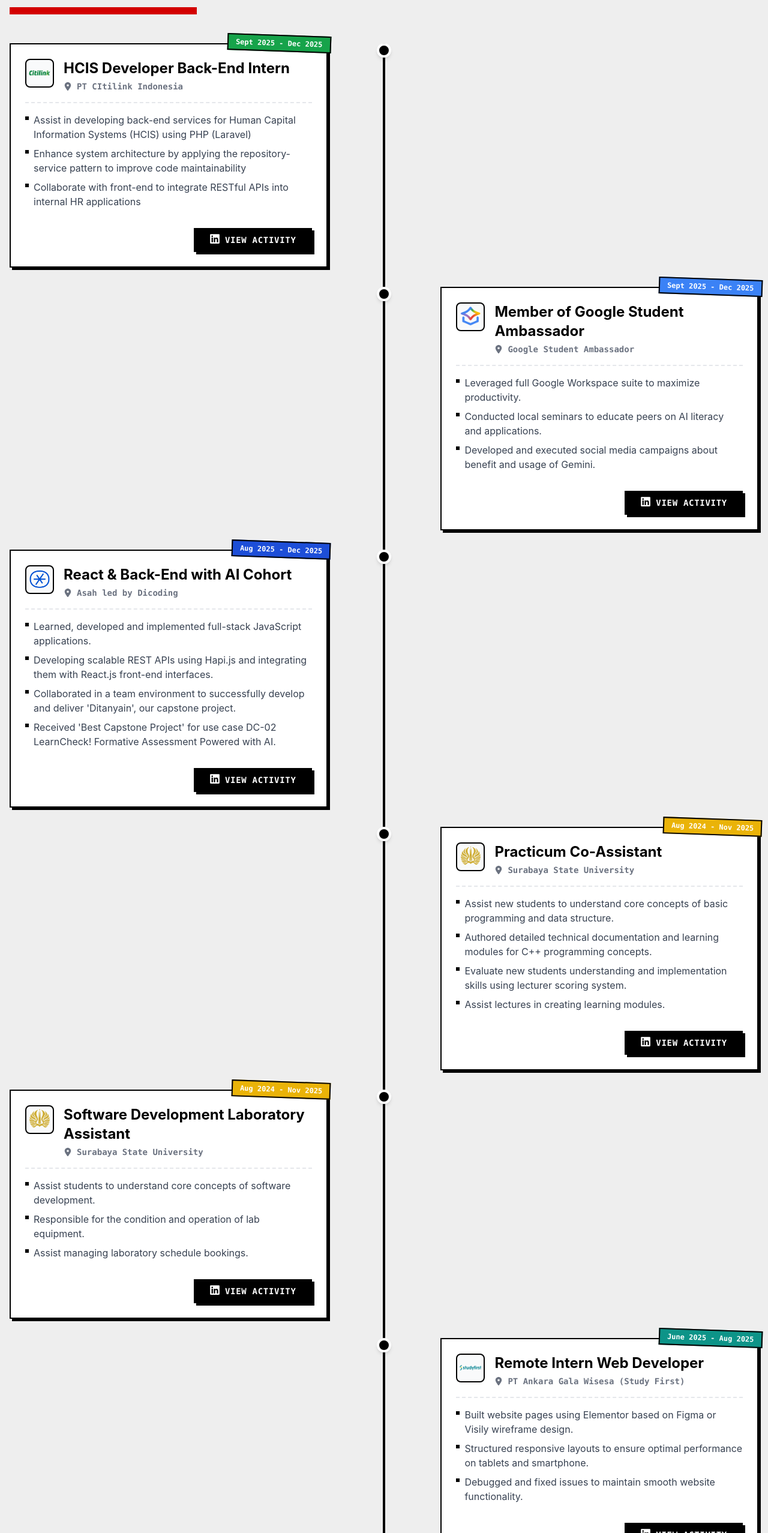
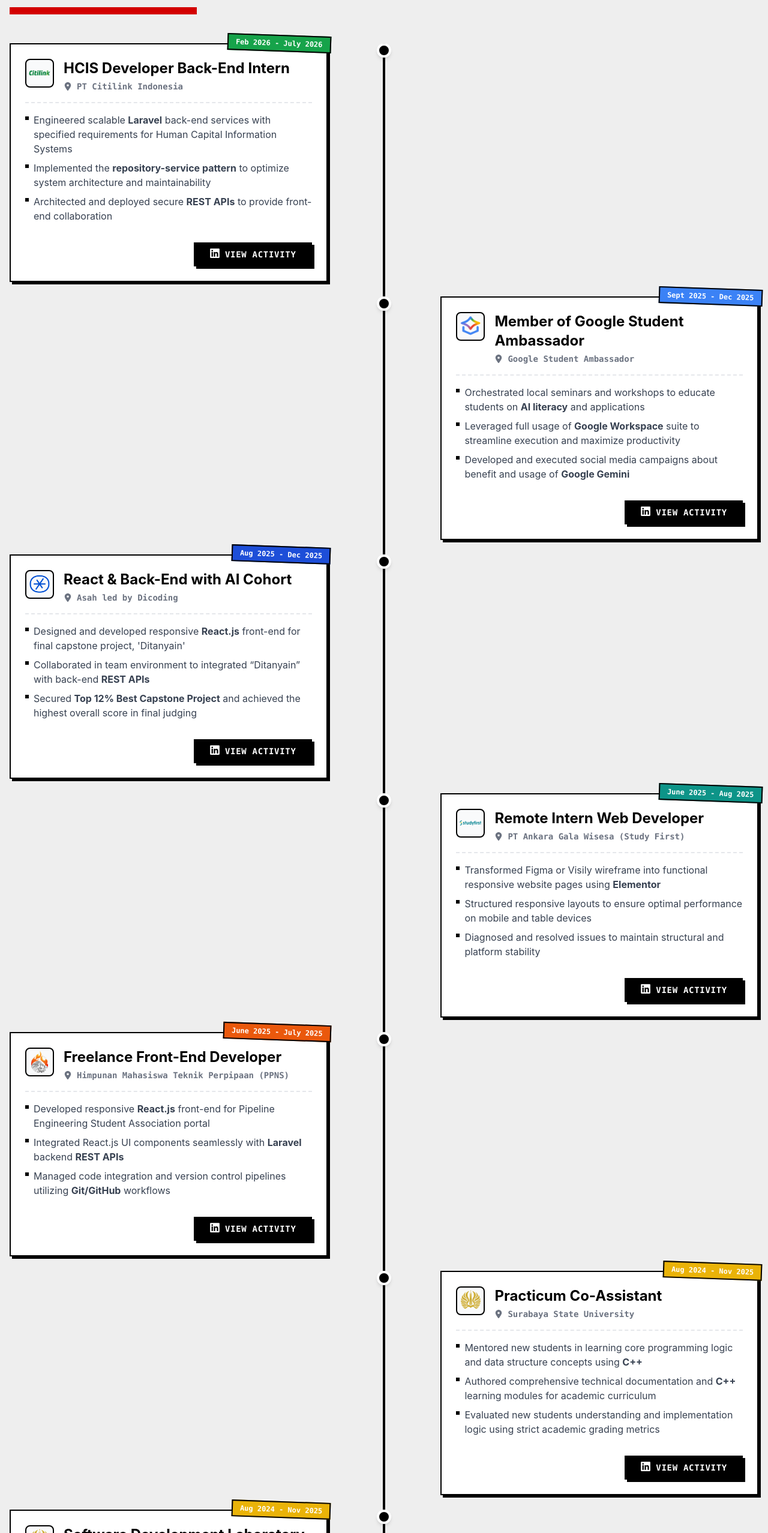
Before and after one commit to Louis3112/Portofolio, a React (Vite) app: page / in a window 1280 px wide. Shown: the part 2993-5548 px from the top of the page at 60% size. Built offline with nearby package versions, Linux system fonts and the light colour scheme.

Commit message:
refactor(experiences): update experienceData, adjust order of experiences, and add bold on technical words

```diff
--- a/src/components/ExperienceItem.tsx
+++ b/src/components/ExperienceItem.tsx
@@ -9,7 +9,7 @@
     company: string;
     logo: string;
     period: string;
-    description: string[];
+    description: React.ReactNode[];
     link?: string;
     bgColor?: string;
     color?: string;
--- a/src/constants/experienceData.tsx
+++ b/src/constants/experienceData.tsx
@@ -9,15 +9,15 @@
   {
     id: "exp-07",
     role: "HCIS Developer Back-End Intern",
-    company: "PT CItilink Indonesia",
-    period: "Sept 2025 - Dec 2025",
+    company: "PT Citilink Indonesia", // Typo diperbaiki: CItilink -> Citilink
+    period: "Feb 2026 - July 2026",
     logo: CitilinkLogo,
     bgColor: "bg-green-600",
     color: "green",
     description: [
-      "Assist in developing back-end services for Human Capital Information Systems (HCIS) using PHP (Laravel)",
-      "Enhance system architecture by applying the repository-service pattern to improve code maintainability",
-      "Collaborate with front-end to integrate RESTful APIs into internal HR applications",
+      <>Engineered scalable <strong>Laravel</strong> back-end services with specified requirements for Human Capital Information Systems</>,
+      <>Implemented the <strong>repository-service pattern</strong> to optimize system architecture and maintainability</>,
+      <>Architected and deployed secure <strong>REST APIs</strong> to provide front-end collaboration</>,
     ],
     link:"https://www.linkedin.com/in/louisnath/details/experience/",
   },
@@ -31,9 +31,9 @@
     bgColor: "bg-blue-500",
     color: "light-blue",
     description: [
-      "Leveraged full Google Workspace suite to maximize productivity.",
-      "Conducted local seminars to educate peers on AI literacy and applications.",
-      "Developed and executed social media campaigns about benefit and usage of Gemini."
+      <>Orchestrated local seminars and workshops to educate students on <strong>AI literacy</strong> and applications</>,
+      <>Leveraged full usage of <strong>Google Workspace</strong> suite to streamline execution and maximize productivity</>,
+      <>Developed and executed social media campaigns about benefit and usage of <strong>Google Gemini</strong></>
     ],
     link:"https://www.linkedin.com/in/louisnath/details/experience/",
   },
@@ -47,16 +47,47 @@
     bgColor: "bg-blue-700",
     color: "blue",
     description: [
-      "Learned, developed and implemented full-stack JavaScript applications.",
-      "Developing scalable REST APIs using Hapi.js and integrating them with React.js front-end interfaces.",
-      "Collaborated in a team environment to successfully develop and deliver 'Ditanyain', our capstone project.",
-      "Received 'Best Capstone Project' for use case DC-02 LearnCheck! Formative Assessment Powered with AI."
+      <>Designed and developed responsive <strong>React.js</strong> front-end for final capstone project, 'Ditanyain'</>,
+      <>Collaborated in team environment to integrated “Ditanyain” with back-end <strong>REST APIs</strong></>,
+      <>Secured <strong>Top 12% Best Capstone Project</strong> and achieved the highest overall score in final judging</>
     ],
     link:"https://www.linkedin.com/in/louisnath/details/experience/",
   },
 
   {
     id: "exp-04",
+    role: "Remote Intern Web Developer",
+    company: "PT Ankara Gala Wisesa (Study First)",
+    period: "June 2025 - Aug 2025",
+    logo: StudyfirstLogo,
+    bgColor: "bg-teal-600",
+    color: "teal",
+    description: [
+      <>Transformed Figma or Visily wireframe into functional responsive website pages using <strong>Elementor</strong></>,
+      <>Structured responsive layouts to ensure optimal performance on mobile and table devices</>,
+      <>Diagnosed and resolved issues to maintain structural and platform stability</>
+    ],
+    link:"https://www.linkedin.com/in/louisnath/details/experience/",
+  },
+
+  {
+    id: "exp-03",
+    role: "Freelance Front-End Developer",
+    company: "Himpunan Mahasiswa Teknik Perpipaan (PPNS)",
+    period: "June 2025 - July 2025",
+    logo: PPNSLogo,
+    bgColor: "bg-orange-600",
+    color: "orange",
+    description: [
+      <>Developed responsive <strong>React.js</strong> front-end for Pipeline Engineering Student Association portal</>,
+      <>Integrated React.js UI components seamlessly with <strong>Laravel</strong> backend <strong>REST APIs</strong></>,
+      <>Managed code integration and version control pipelines utilizing <strong>Git/GitHub</strong> workflows</>
+    ],
+    link:"https://www.linkedin.com/in/louisnath/details/experience/",
+  },
+
+  {
+    id: "exp-02",
     role: "Practicum Co-Assistant",
     company: "Surabaya State University",
     period: "Aug 2024 - Nov 2025",
@@ -64,16 +95,15 @@
     bgColor: "bg-yellow-500",
     color: "yellow",
     description: [
-      "Assist new students to understand core concepts of basic programming and data structure.",
-      "Authored detailed technical documentation and learning modules for C++ programming concepts.",
-      "Evaluate new students understanding and implementation skills using lecturer scoring system.",
-      "Assist lectures in creating learning modules."
+      <>Mentored new students in learning core programming logic and data structure concepts using <strong>C++</strong></>,
+      <>Authored comprehensive technical documentation and <strong>C++</strong> learning modules for academic curriculum</>,
+      <>Evaluated new students understanding and implementation logic using strict academic grading metrics</>
     ],
     link:"https://www.linkedin.com/in/louisnath/details/experience/",
   },
 
   {
-    id: "exp-03",
+    id: "exp-01",
     role: "Software Development Laboratory Assistant",
     company: "Surabaya State University",
     period: "Aug 2024 - Nov 2025",
@@ -81,42 +111,10 @@
     bgColor: "bg-yellow-500",
     color: "yellow",
     description: [
-      "Assist students to understand core concepts of software development.",
-      "Responsible for the condition and operation of lab equipment.",
-      "Assist managing laboratory schedule bookings."
+      <>Facilitated practical software development sessions and provided direct technical troubleshooting</>,
+      <>Maintained and responsible for hardware and software environments to ensure optimal conditions</>,
+      <>Managed scheduling and operational workflows for laboratory management</>
     ],
     link:"https://www.linkedin.com/in/louisnath/details/experience/",
   },
-
-  {
-    id: "exp-02",
-    role: "Remote Intern Web Developer",
-    company: "PT Ankara Gala Wisesa (Study First)",
-    period: "June 2025 - Aug 2025",
-    logo: StudyfirstLogo,
-    bgColor: "bg-teal-600",
-    color: "teal",
-    description: [
-      "Built website pages using Elementor based on Figma or Visily wireframe design.",
-      "Structured responsive layouts to ensure optimal performance on tablets and smartphone.",
-      "Debugged and fixed issues to maintain smooth website functionality."
-    ],
-    link:"https://www.linkedin.com/in/louisnath/details/experience/",
-  },
-
-  {
-    id: "exp-01",
-    role: "Freelance Front-End Developer",
-    company: "Himpunan Mahasiswa Teknik Perpipaan (PPNS)",
-    period: "June 2025 - July 2025",
-    logo: PPNSLogo,
-    bgColor: "bg-orange-600",
-    color: "orange",
-    description: [
-      "Developed front-end interface of Pipeline Engineering Student Association's website.",
-      "Used React.js for front-end side, connected with Laravel for back-end side.",
-      "Team collaboration using github for version control and code integration."
-    ],
-    link:"https://www.linkedin.com/in/louisnath/details/experience/",
-  }
 ];
--- a/src/sections/Experiences.tsx
+++ b/src/sections/Experiences.tsx
@@ -22,7 +22,7 @@
             <div className="absolute left-4 top-0 h-full w-1 -translate-x-1/2 bg-neo-black md:left-1/2"></div>
 
             {/* List Item */}
-            <div className="flex flex-col gap-8">
+            <div className="flex flex-col gap-6">
                 {EXPERIENCE_DATA.map((exp, index) => (
                   <Reveal
                     key={exp.id}
```
